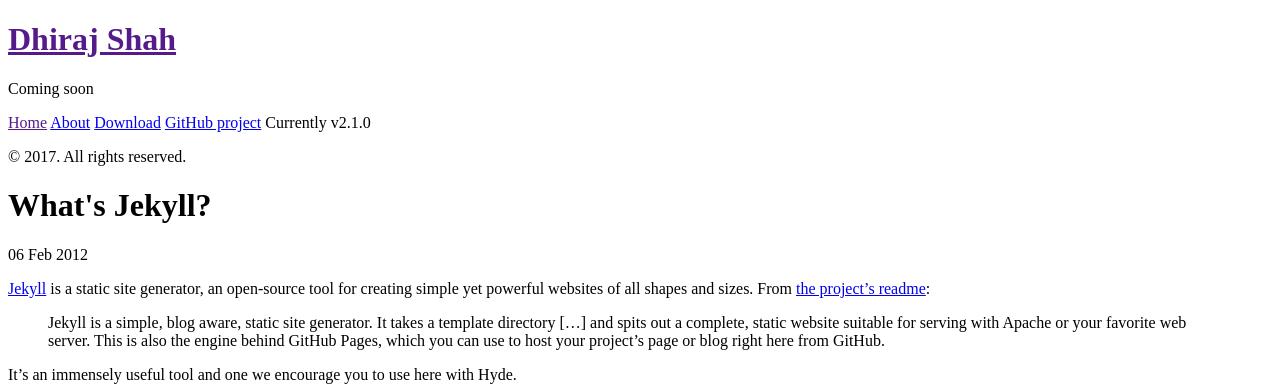
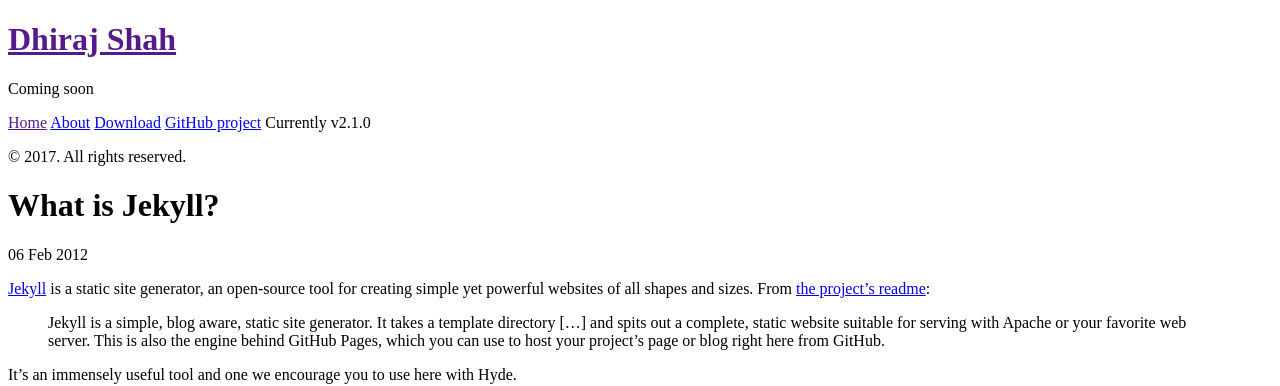
Before and after one commit to dhirajshah/dhirajshah.github.io, a Jekyll site: the page built from _posts/2012-02-06-whats-jekyll.md, in a window 1280 px wide. Shown: the top 386 px of the page. Built offline with Jekyll 4.4.1, drawn with Linux system fonts in a browser that asks for light colours.

Commit message:
Setting up blog

```diff
--- a/_config.yml
+++ b/_config.yml
@@ -1,6 +1,6 @@
 # Dependencies
 markdown:         kramdown
-highlighter:      pygments
+highlighter:      rouge
 
 # Permalinks
 permalink:        pretty
@@ -10,20 +10,19 @@ permalink:        pretty
 title:            Dhiraj Shah
 tagline:          'A personal blog'
 description:      'Coming soon'
-url:              http://dhirajshah.github.io
+url:              http://dhirajshah.com
+paginate:         1
 baseurl:          /
 
 author:
   name:           'Dhiraj Shah'
   url:            https://twitter.com/dhiraj_sh
 
-paginate:         5
-
 # Custom vars
 version:          2.1.0
 
 github:
-  repo:           https://github.com/poole/hyde
+  repo:           https://github.com/dhirajshah/dhirajshah.github.io
 
 # Plugins
 plugins:
--- a/_posts/2012-02-06-whats-jekyll.md
+++ b/_posts/2012-02-06-whats-jekyll.md
@@ -1,6 +1,6 @@
 ---
 layout: post
-title: What's Jekyll?
+title: What is Jekyll?
 ---
 
 [Jekyll](http://jekyllrb.com) is a static site generator, an open-source tool for creating simple yet powerful websites of all shapes and sizes. From [the project's readme](https://github.com/mojombo/jekyll/blob/master/README.markdown):
```
